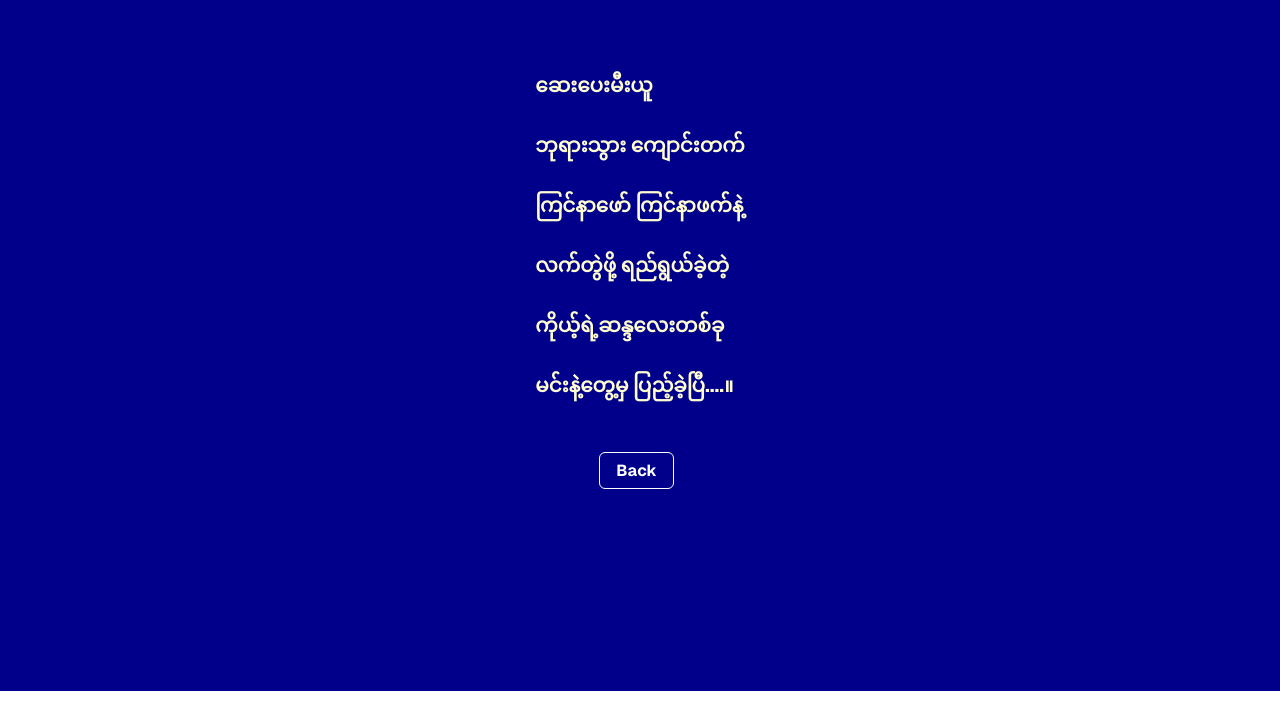
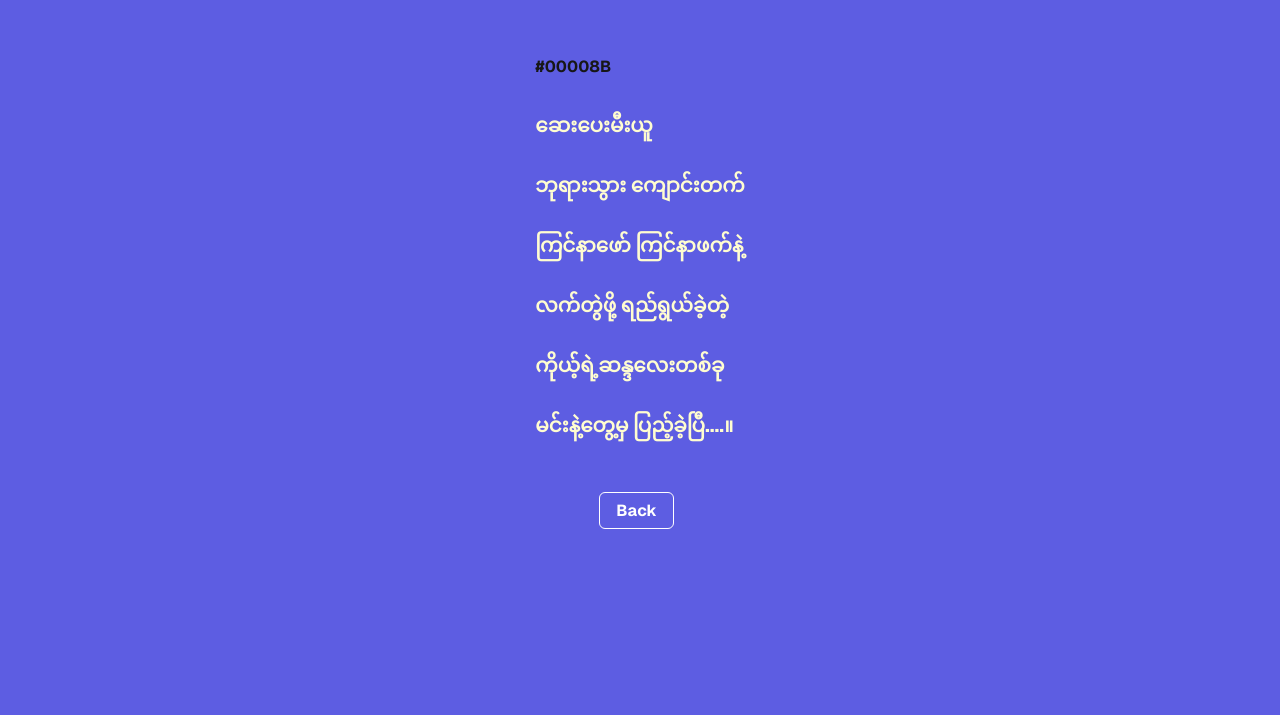
Before and after one commit to AungNaingPhyo2006/aanda, a Next.js app: page /love in a window 1280 px wide. Shown: the part 109-824 px from the top of the page. Before the commit the page ends 800 px from the top, so only its background shows below. Built offline with nearby package versions, Linux system fonts and the light colour scheme.

Commit message:
update color

```diff
--- a/app/love/page.tsx
+++ b/app/love/page.tsx
@@ -2,8 +2,8 @@
 
 export default function Love() {
   return (
-    <div className="grid grid-rows-[20px_1fr_20px] items-center justify-items-center min-h-screen p-8 pb-20 gap-16 sm:p-20 bg-[#00008B] font-bold font-[family-name:var(--font-geist-sans)] ">
-    <main className="flex flex-col gap-8 row-start-2 items-center sm:items-start">
+    <div className="grid grid-rows-[20px_1fr_20px] items-center justify-items-center min-h-screen p-8 pb-20 gap-16 sm:p-20 bg-[#5D5DE2] font-bold font-[family-name:var(--font-geist-sans)] ">
+    <main className="flex flex-col gap-8 row-start-2 items-center sm:items-start">#00008B
           <p className="sm:text-lg md:text-xl lg:text-xl xl:text-xl text-[#FFFDD0]">ဆေးပေးမီးယူ</p>
           <p className="sm:text-lg md:text-xl lg:text-xl xl:text-xl text-[#FFFDD0]">ဘုရားသွား ကျောင်းတက်</p>
           <p className="sm:text-lg md:text-xl lg:text-xl xl:text-xl text-[#FFFDD0]">ကြင်နာဖော် ကြင်နာဖက်နဲ့</p>
--- a/app/page.tsx
+++ b/app/page.tsx
@@ -2,7 +2,7 @@
 
 export default function Home() {
   return (
-    <div className="grid grid-rows-[20px_1fr_20px] items-center justify-items-center min-h-screen p-8 pb-20 gap-16 sm:p-20 bg-[#00008B] font-bold font-[family-name:var(--font-geist-sans)] ">
+    <div className="grid grid-rows-[20px_1fr_20px] items-center justify-items-center min-h-screen p-8 pb-20 gap-16 sm:p-20 bg-[#5D5DE2] font-bold font-[family-name:var(--font-geist-sans)] ">
       <main className="flex flex-col gap-8 row-start-2 items-center sm:items-start">
         <h1 className="mb-2 text-[#FFFF00] self-center text-base sm:text-lg md:text-xl lg:text-2xl xl:text-3xl">
           မင်္ဂလာဦး ဆွမ်းကျွေး ဖိတ်ကြားလွှာ
```
